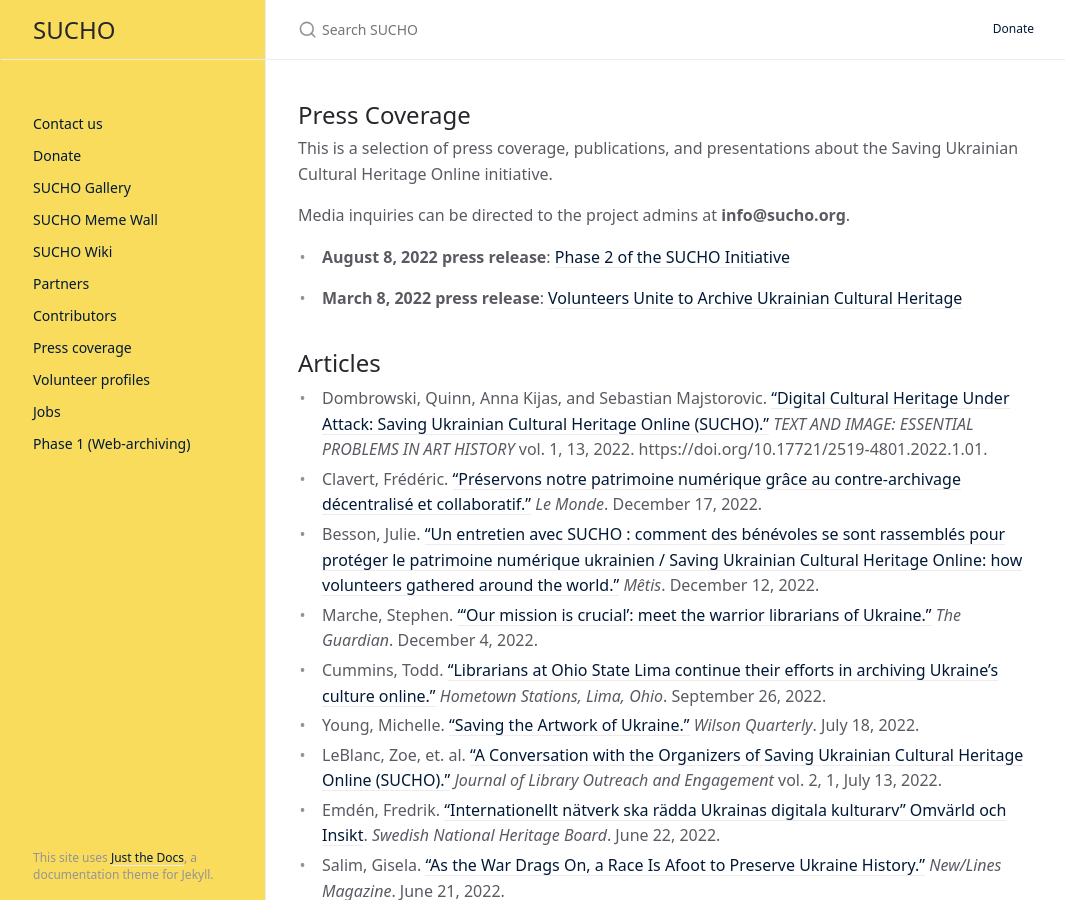
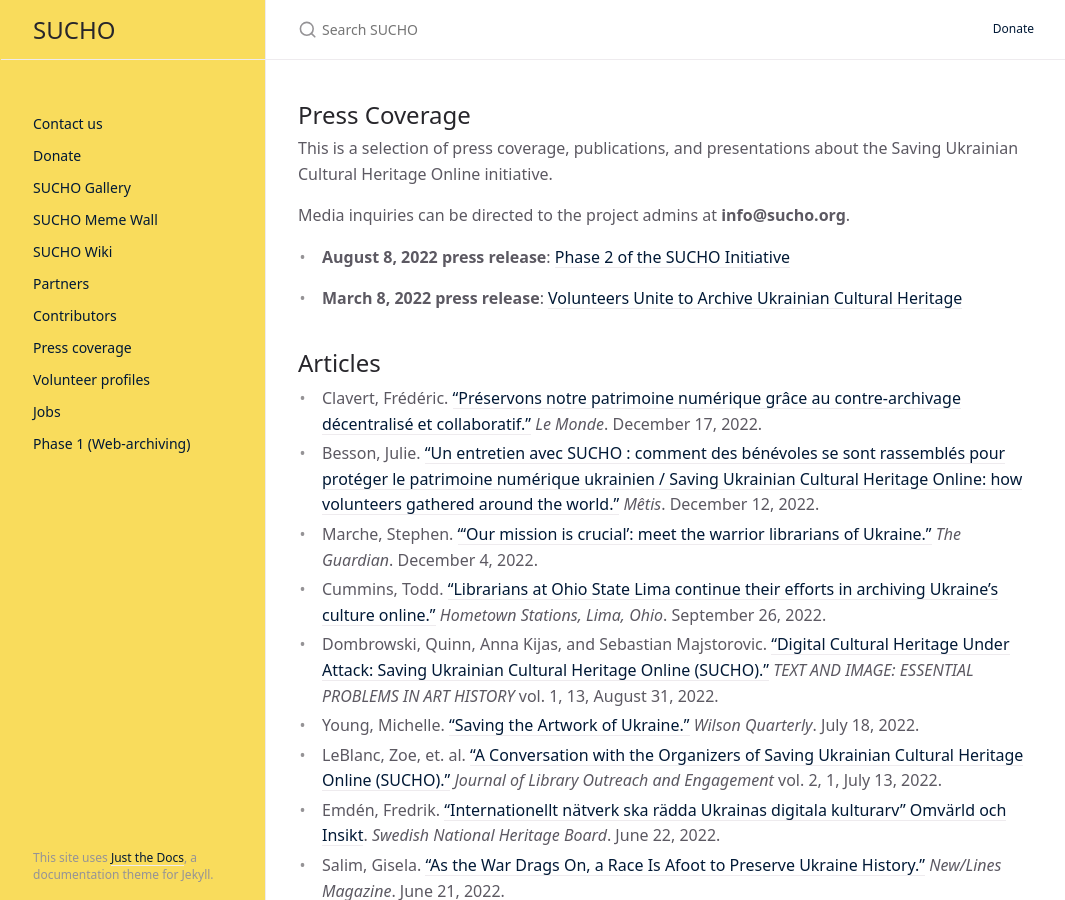
Before and after one commit to sucho-archiving/sucho-archiving.github.io, a Jekyll site: the page built from press.md, in a window 1280 px wide and 900 px high. Shown: the whole window, without its empty margins (106-1171 px from the left). Built offline with Jekyll 4.4.1, drawn with Linux system fonts in a browser that asks for light colours.

Commit message:
Update press.md

```diff
--- a/press.md
+++ b/press.md
@@ -14,11 +14,11 @@
 - **March 8, 2022 press release**: [Volunteers Unite to Archive Ukrainian Cultural Heritage](/press-release-20220308-volunteers-unite)
 
 ## Articles
-- Dombrowski, Quinn, Anna Kijas, and Sebastian Majstorovic. [“Digital Cultural Heritage Under Attack: Saving Ukrainian Cultural Heritage Online (SUCHO).”](https://doi.org/10.17721/2519-4801.2022.1.01 ) *TEXT AND IMAGE: ESSENTIAL PROBLEMS IN ART HISTORY* vol. 1, 13, 2022. https://doi.org/10.17721/2519-4801.2022.1.01.
 - Clavert, Frédéric. ["Préservons notre patrimoine numérique grâce au contre-archivage décentralisé et collaboratif."](https://www.lemonde.fr/idees/article/2022/12/17/preservons-notre-patrimoine-numerique-grace-au-contre-archivage-decentralise-et-collaboratif_6154820_3232.html) *Le Monde*. December 17, 2022.
 - Besson, Julie. ["Un entretien avec SUCHO : comment des bénévoles se sont rassemblés pour protéger le patrimoine numérique ukrainien / Saving Ukrainian Cultural Heritage Online: how volunteers gathered around the world."](https://metis-lab.com/2022/12/12/un-entretien-avec-sucho-comment-des-benevoles-se-sont-rassembles-pour-proteger-le-patrimoine-numerique-ukrainien/) *Mêtis*. December 12, 2022.
 - Marche, Stephen. ["‘Our mission is crucial’: meet the warrior librarians of Ukraine."](https://www.theguardian.com/books/2022/dec/04/our-mission-is-crucial-meet-the-warrior-librarians-of-ukraine) *The Guardian*. December 4, 2022.
 - Cummins, Todd. ["Librarians at Ohio State Lima continue their efforts in archiving Ukraine's culture online."](https://www.hometownstations.com/news/librarians-at-ohio-state-lima-continue-their-efforts-in-archiving-ukraines-culture-online/article_8df74e9a-3dd8-11ed-8918-433c7331ecb2.html) *Hometown Stations, Lima, Ohio*. September 26, 2022.
+- Dombrowski, Quinn, Anna Kijas, and Sebastian Majstorovic. [“Digital Cultural Heritage Under Attack: Saving Ukrainian Cultural Heritage Online (SUCHO).”](https://doi.org/10.17721/2519-4801.2022.1.01 ) *TEXT AND IMAGE: ESSENTIAL PROBLEMS IN ART HISTORY* vol. 1, 13, August 31, 2022.
 - Young, Michelle. ["Saving the Artwork of Ukraine."](https://www.wilsonquarterly.com/quarterly/ripples-of-war/saving-the-artwork-of-ukraine) *Wilson Quarterly*. July 18, 2022.
 - LeBlanc, Zoe, et. al. ["A Conversation with the Organizers of Saving Ukrainian Cultural Heritage Online (SUCHO)."](https://iopn.library.illinois.edu/journals/jloe/article/view/969) *Journal of Library Outreach and Engagement* vol. 2, 1, July 13, 2022.
 - Emdén, Fredrik. ["Internationellt nätverk ska rädda Ukrainas digitala kulturarv" Omvärld och Insikt](https://www.raa.se/omvarld-och-insikt/internationella-natverk-ska-radda-ukrainas-digitala-kulturarv/). *Swedish National Heritage Board*. June 22, 2022.
```
